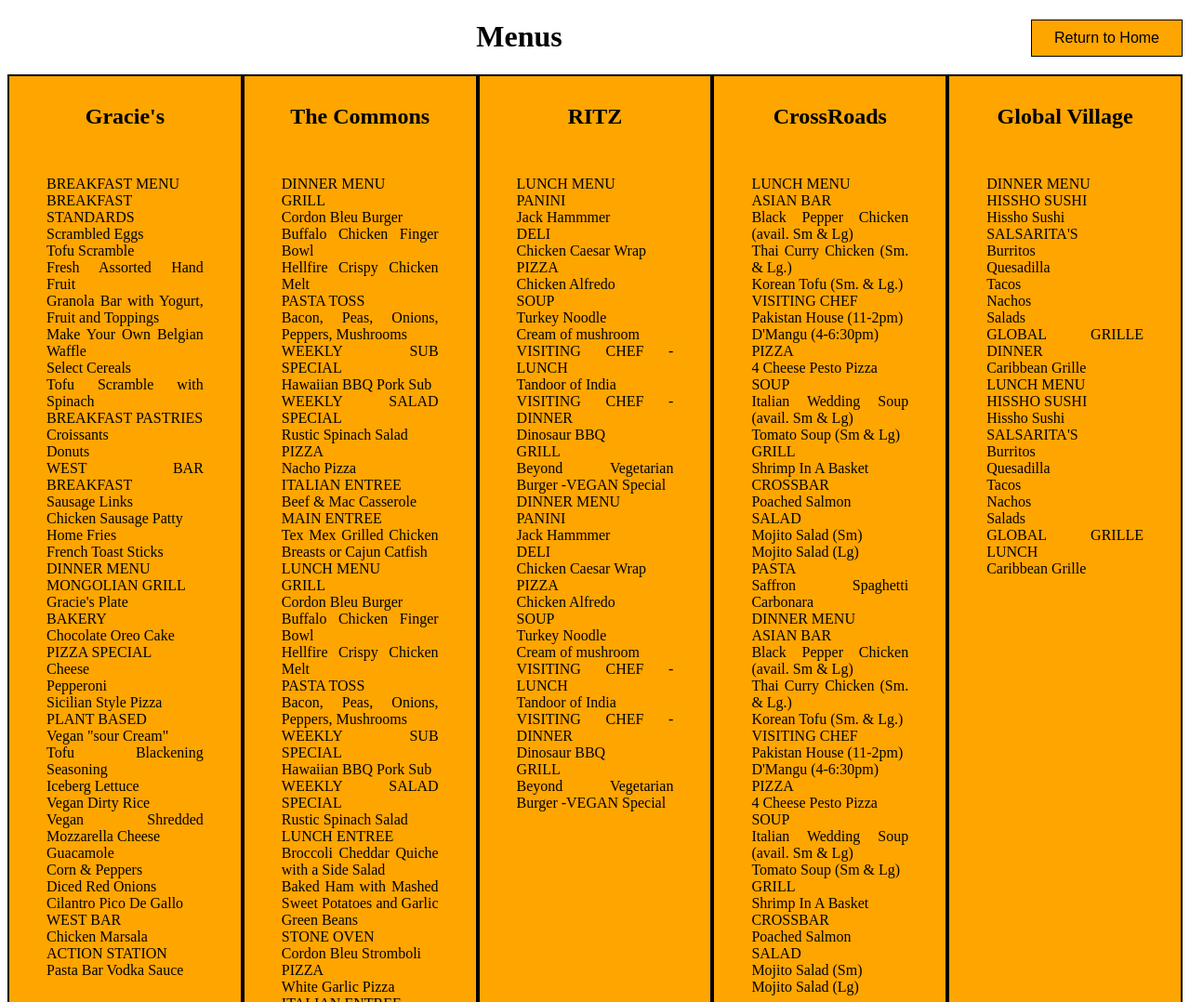
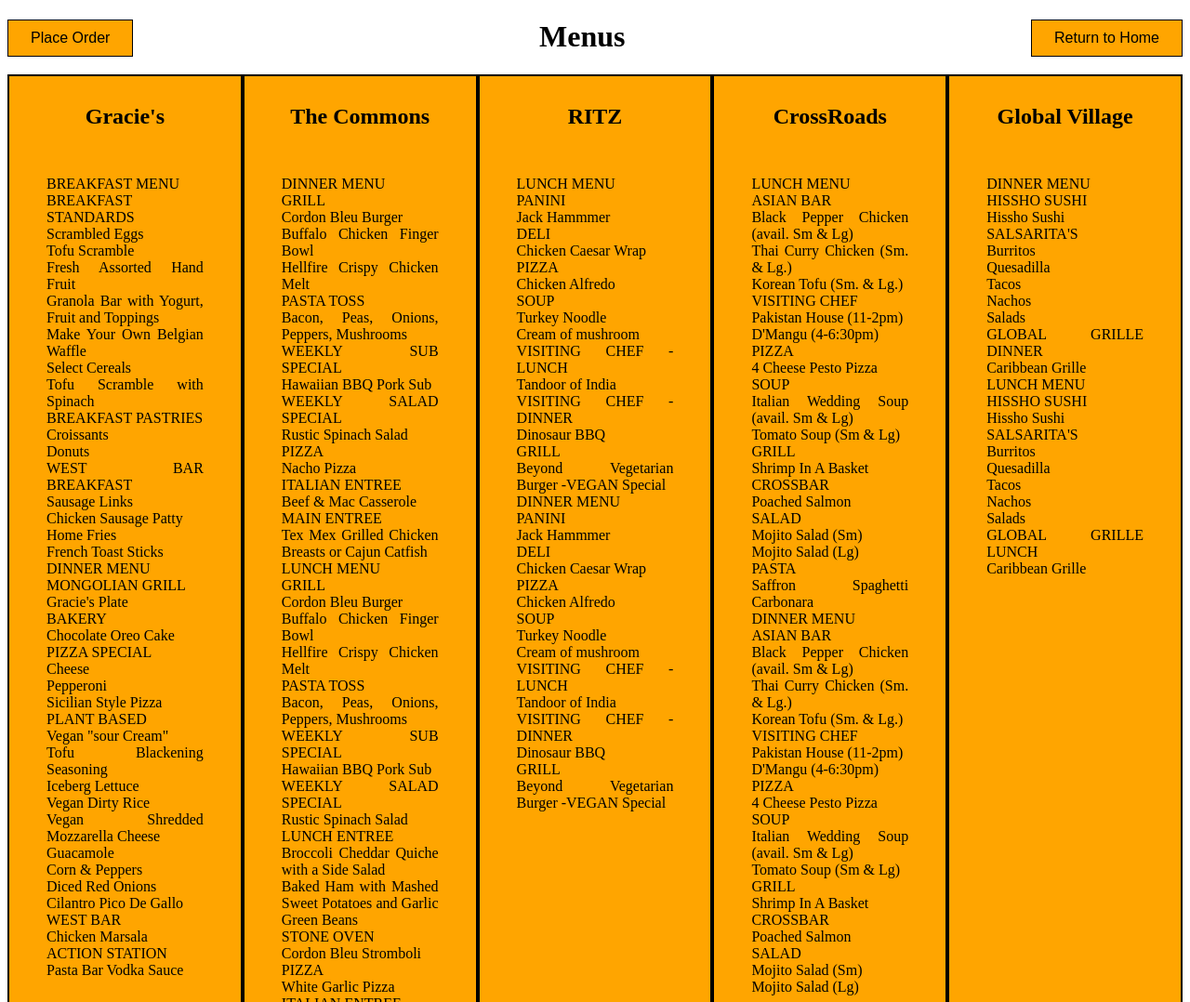
Before and after one commit to BEEG3R/CampusDash, a plain HTML site: page menu.html in a window 1280 px wide. Shown: the top 1078 px of the page at 93% size. Drawn offline with Linux system fonts and the light colour scheme.

Commit message:
Added the order page, added an order button to the menu page, updated css sheet.

```diff
--- a/menu.html
+++ b/menu.html
@@ -15,6 +15,10 @@ Contributors: (add)
 	<div class="home-btn">
 		<button class="button" onclick="location.href='index.html'">
 		Return to Home</button>
+	</div>
+	<div class="order-btn">
+		<button class="button" onclick="location.href='order.html'">
+		Place Order</button>
 	</div>
 	<h1>Menus</h1>
 </header>
--- a/style.css
+++ b/style.css
@@ -41,10 +41,6 @@ Contributors: (add)
   	background-color: #736f6e;
 }
 
-.menu-btn .button:hover {
-	background-color: #736f6e;
-}
-
 .home-btn .button {
 	background-color: orange;
 	border: 1px solid black;
@@ -56,6 +52,27 @@ Contributors: (add)
 	font-size: 16px;
 	cursor: pointer;
 	float: right;
+}
+
+.home-btn .button:hover {
+	background-color: #736f6e;
+}
+
+.order-btn .button {
+	background-color: orange;
+	border: 1px solid black;
+	color: black;
+	padding: 10px 24px;
+	text-align: center;
+	text-decoration: none;
+	display: inline-block;
+	font-size: 16px;
+	cursor: pointer;
+	float: left;
+}
+
+.order-btn .button:hover {
+	background-color: #736f6e;
 }
 
 .column {
```
Also changed, not shown: index.html (+1 -1 lines), order.html (added, +23 -0 lines).
